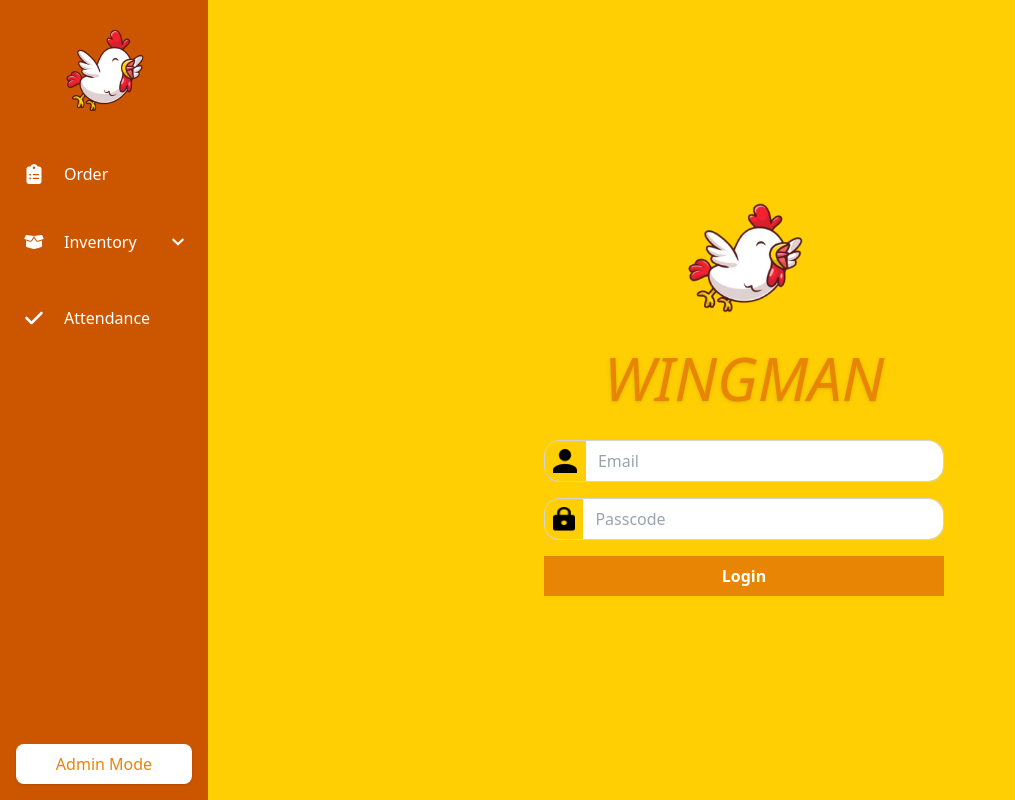
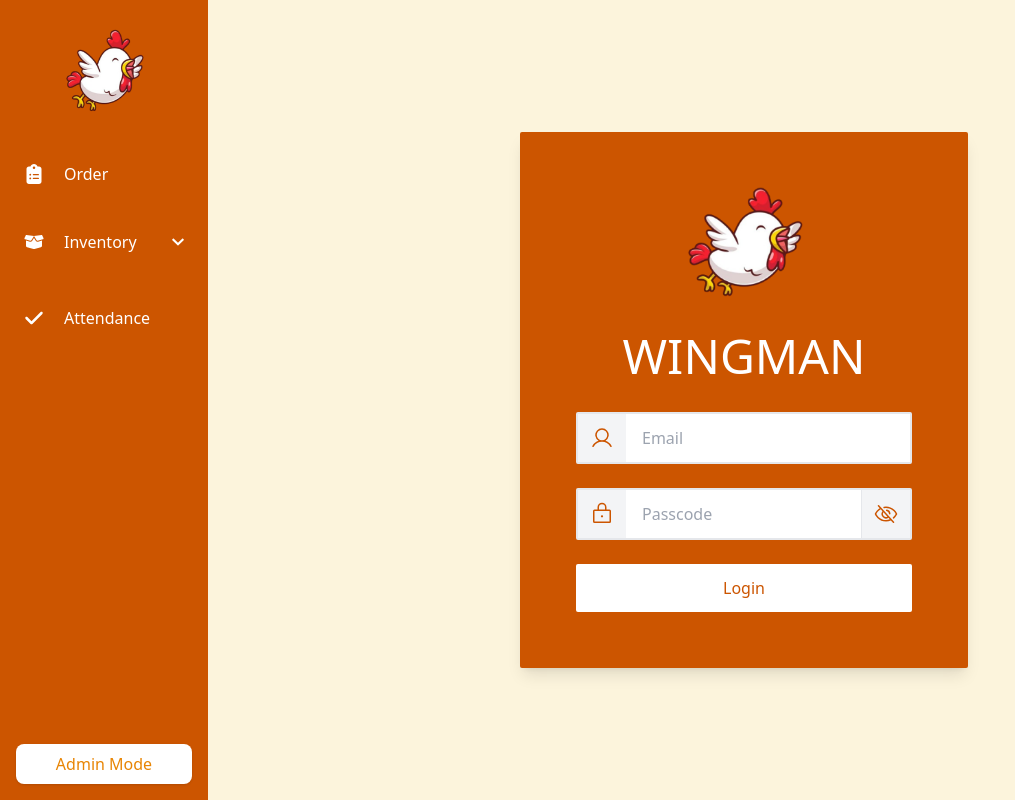
Before and after one commit to mugikarl/Wingman, a React (Vite) app in the folder frontend/: page /login in a window 1280 px wide. Shown: the whole page, without its empty margins (0-1015 px from the left). Built offline with nearby package versions, Linux system fonts and the light colour scheme.

Commit message:
updated login design and attendance loading

```diff
--- a/frontend/src/pages/Attendance/AttendanceReview.jsx
+++ b/frontend/src/pages/Attendance/AttendanceReview.jsx
@@ -2,12 +2,10 @@ import React, { useState, useEffect } from "react";
 import { Datepicker } from "flowbite-react";
 import LoadingScreen from "../../components/popups/LoadingScreen";
 
-// Helper: Converts a Date object to a "YYYY-MM-DD" string in local time.
 const getLocalDateString = (date) => {
   return date.toLocaleDateString("en-CA");
 };
 
-// Custom theme object for Flowbite React Datepicker.
 const customTheme = {
   root: {
     base: "relative",
--- a/frontend/src/pages/Login.jsx
+++ b/frontend/src/pages/Login.jsx
@@ -1,16 +1,43 @@
-import React, { useState } from "react";
+import React, { useState, useEffect } from "react";
 import { useNavigate } from "react-router-dom";
 import axios from "axios";
+import { PiUser } from "react-icons/pi";
+import { PiLock } from "react-icons/pi";
+import { PiEye } from "react-icons/pi";
+import { PiEyeSlash } from "react-icons/pi";
+import { PiWarningCircleLight } from "react-icons/pi";
 
 const Login = ({ setIsAdmin }) => {
   const [email, setEmail] = useState("");
   const [passcode, setPasscode] = useState("");
   const [error, setError] = useState("");
+  const [isPasswordVisible, setIsPasswordVisible] = useState(false);
+  const [isLoading, setIsLoading] = useState(false);
+  const [loadingText, setLoadingText] = useState("Login");
   const navigate = useNavigate();
+
+  useEffect(() => {
+    let loadingInterval;
+    if (isLoading) {
+      let dotCount = 0;
+      loadingInterval = setInterval(() => {
+        const dots = ".".repeat(dotCount % 4);
+        setLoadingText(`Login${dots}`);
+        dotCount++;
+      }, 500);
+    } else {
+      setLoadingText("Login");
+    }
+
+    return () => {
+      if (loadingInterval) clearInterval(loadingInterval);
+    };
+  }, [isLoading]);
 
   const handleLogin = async (e) => {
     e.preventDefault();
     setError("");
+    setIsLoading(true);
 
     try {
       const response = await axios.post(
@@ -42,69 +69,84 @@ const Login = ({ setIsAdmin }) => {
         localStorage.removeItem("access_token");
         localStorage.removeItem("refresh_token");
         setError("Access denied: Only Admins can log in");
+        setIsLoading(false);
       }
     } catch (err) {
       console.error("Login error:", err);
       // Display the error message returned from the backend, or a generic message.
       setError(err.response?.data?.error || "Login failed");
+      setIsLoading(false);
     }
   };
 
+  const togglePasswordVisibility = () => {
+    setIsPasswordVisible(!isPasswordVisible);
+  };
+
   return (
-    <div className="bg-[#FFCF03] h-screen flex flex-col justify-center">
-      <div className="w-full max-w-md mx-auto rounded-lg">
+    <div className="bg-[#fcf4dc] h-screen flex flex-col justify-center">
+      <div className="w-full max-w-md mx-auto rounded-sm bg-[#CC5500] shadow-lg p-8">
         <div className="p-4 flex justify-center">
           <img src="/images/bawkbawk 2.png" alt="Logo" className="h-32" />
         </div>
         <div className="text-center py-2">
-          <h1 className="text-6xl italic font-family['Bangers'] text-outline text-[#E88504] drop-shadow">
-            WINGMAN
-          </h1>
+          <h1 className="text-5xl font-normal text-white">WINGMAN</h1>
         </div>
         <div className="p-6">
-          {error && <p style={{ color: "red" }}>{error}</p>}
-          <form onSubmit={handleLogin}>
-            <div className="relative mb-4">
-              <div className="flex items-center border rounded-[15px] border-gray-300">
-                <img
-                  src="/images/username.png"
-                  alt="Email Icon"
-                  className="h-10 w-10 p-2"
-                />
-                <div className="h-full w-[1px] bg-gray-300"></div>
+          {error && (
+            <div className="bg-red-50 border border-red-400 text-red-500 px-4 py-3 rounded-lg mb-4 flex items-center shadow-sm">
+              <PiWarningCircleLight className="h-6 w-6 mr-2" />
+              <p className="font-normal">{error}</p>
+            </div>
+          )}
+          <form onSubmit={handleLogin} className="space-y-6">
+            <div className="relative">
+              <div className="flex items-center border-2 rounded-sm overflow-hidden transition-colors">
+                <div className="bg-gray-100 p-3 text-[#CC5500]">
+                  <PiUser className="h-6 w-6" />
+                </div>
                 <input
                   type="email"
                   placeholder="Email"
                   value={email}
                   onChange={(e) => setEmail(e.target.value)}
-                  className="w-full py-2 px-3 focus:outline-none rounded-r-[15px]"
+                  className="w-full py-3 px-4 focus:outline-none"
                   required
                 />
               </div>
             </div>
-            <div className="relative mb-4">
-              <div className="flex items-center border rounded-[15px] border-gray-300">
-                <img
-                  src="/images/pass.png"
-                  alt="Password Icon"
-                  className="h-10 w-10 p-2"
-                />
-                <div className="h-full w-[1px] bg-gray-300"></div>
+            <div className="relative">
+              <div className="flex items-center border-2 rounded-sm overflow-hidden transition-colors">
+                <div className="bg-gray-100 p-3 text-[#CC5500]">
+                  <PiLock className="h-6 w-6" />
+                </div>
                 <input
-                  type="password"
+                  type={isPasswordVisible ? "text" : "password"}
                   placeholder="Passcode"
                   value={passcode}
                   onChange={(e) => setPasscode(e.target.value)}
-                  className="w-full py-2 px-3 focus:outline-none rounded-r-[15px]"
+                  className="w-full py-3 px-4 focus:outline-none"
                   required
                 />
+                <button
+                  type="button"
+                  onClick={togglePasswordVisibility}
+                  className="bg-gray-100 p-3 text-[#CC5500] border-l focus:outline-none"
+                >
+                  {isPasswordVisible ? (
+                    <PiEye className="h-6 w-6" />
+                  ) : (
+                    <PiEyeSlash className="h-6 w-6" />
+                  )}
+                </button>
               </div>
             </div>
             <button
               type="submit"
-              className="w-full bg-[#E88504] text-white font-bold py-2 px-4 rounded-none"
+              disabled={isLoading}
+              className="w-full bg-white text-[#CC5500] font-normal py-3 px-4 rounded-sm hover:bg-gray-200 transition-colors focus:outline-none focus:ring-2 focus:ring-[#E88504] focus:ring-opacity-50 disabled:bg-gray-300 disabled:text-[#CC5500]/50 disabled:cursor-not-allowed"
             >
-              Login
+              {loadingText}
             </button>
           </form>
         </div>
--- a/frontend/src/pages/Order/Ordertable.jsx
+++ b/frontend/src/pages/Order/Ordertable.jsx
@@ -127,10 +127,9 @@ const OrderTable = () => {
   };
 
   return (
-    <div className="h-screen p-4 bg-[#D3DBDD]">
+    <div className="h-screen p-4 bg-[#fcf4dc]">
       <div className="flex justify-between items-start mb-4">
         <div>
-          <h2 className="text-xl font-semibold text-[#E88504]">Order List</h2>
           <div className="flex space-x-2 mt-2">
             {["All", "Pending", "Completed", "Cancelled"].map((status) => (
               <button
```
Also changed, not shown: frontend/src/pages/Attendance/Attendance.jsx (+122 -35 lines).
